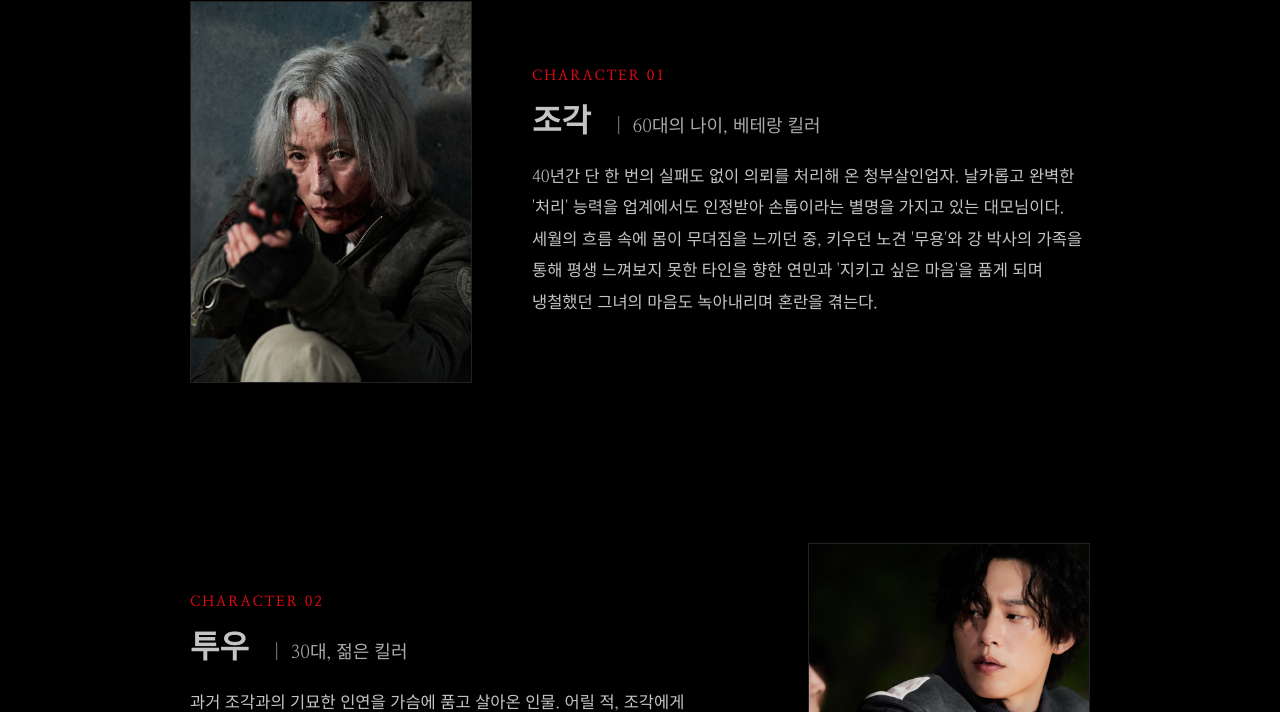
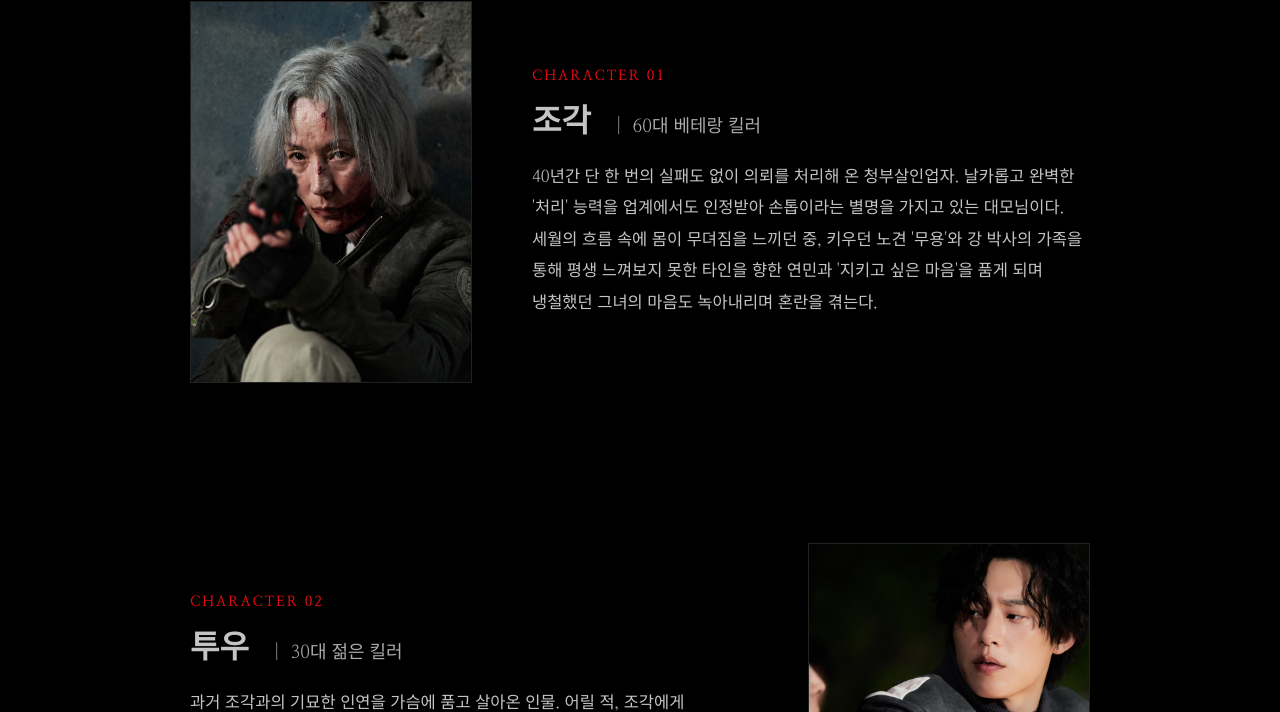
Before and after one commit to linsey0508-ux/page., a plain HTML site: page character.html in a window 1280 px wide. Shown: the part 219-931 px from the top of the page. Drawn offline with Linux system fonts and the light colour scheme.

Commit message:
Add files via upload

```diff
--- a/character.html
+++ b/character.html
@@ -106,7 +106,7 @@
                 </div>
                 <div class="char-text-box">
                     <span class="char-tag" style="font-size: 14px; color: #e50914; letter-spacing: 2px; font-weight: bold;">CHARACTER 01</span>
-                    <h2 style="font-size: 32px; color: #c4c4c4; margin: 10px 0 20px 0; font-weight: 700;">조각 <span style="font-size: 18px; color: #aaaaaa; font-weight: normal; margin-left: 10px;">｜ 60대의 나이, 베테랑 킬러</span></h2>
+                    <h2 style="font-size: 32px; color: #c4c4c4; margin: 10px 0 20px 0; font-weight: 700;">조각 <span style="font-size: 18px; color: #aaaaaa; font-weight: normal; margin-left: 10px;">｜ 60대 베테랑 킬러</span></h2>
                     <p style="font-size: 16.5px; color: #c4c4c4; line-height: 1.9; word-break: keep-all; margin: 0;">
                         40년간 단 한 번의 실패도 없이 의뢰를 처리해 온 청부살인업자. 날카롭고 완벽한 '처리' 능력을 업계에서도 인정받아 손톱이라는 별명을 가지고 있는 대모님이다. 세월의 흐름 속에 몸이 무뎌짐을 느끼던 중, 키우던 노견 '무용'와 강 박사의 가족을 통해 평생 느껴보지 못한 타인을 향한 연민과 '지키고 싶은 마음'을 품게 되며 냉철했던 그녀의 마음도 녹아내리며 혼란을 겪는다.
                     </p>
@@ -120,7 +120,7 @@
                 </div>
                 <div class="char-text-box">
                     <span class="char-tag" style="font-size: 14px; color: #e50914; letter-spacing: 2px; font-weight: bold;">CHARACTER 02</span>
-                    <h2 style="font-size: 32px; color: #c4c4c4; margin: 10px 0 20px 0; font-weight: 700;">투우 <span style="font-size: 18px; color: #aaaaaa; font-weight: normal; margin-left: 10px;">｜ 30대, 젊은 킬러</span></h2>
+                    <h2 style="font-size: 32px; color: #c4c4c4; margin: 10px 0 20px 0; font-weight: 700;">투우 <span style="font-size: 18px; color: #aaaaaa; font-weight: normal; margin-left: 10px;">｜ 30대 젊은 킬러</span></h2>
                     <p style="font-size: 16.5px; color: #c4c4c4; line-height: 1.9; word-break: keep-all; margin: 0;">
                         과거 조각과의 기묘한 인연을 가슴에 품고 살아온 인물. 어릴 적, 조각에게 보살핌을 받기도 하고 조각으로 인해 아버지를 잃기도 했다. 잠시나마 자신을 보살펴준 조각에게 복수심인지 애정인지 모를 감정을 품고 있다. 뛰어난 실력을 갖춘 젊은 킬러로, 늙고 병들어가는 조각의 주변을 맴돌며 늙은 조각의 모습과 이전과 달라진 모습을 들먹이며 도발한다. 조각이 새로이 가지게 된 소중한 것들을 위협하며 그녀를 마지막 한계까지 몰아넣는 인물이다.
                     </p>
```
